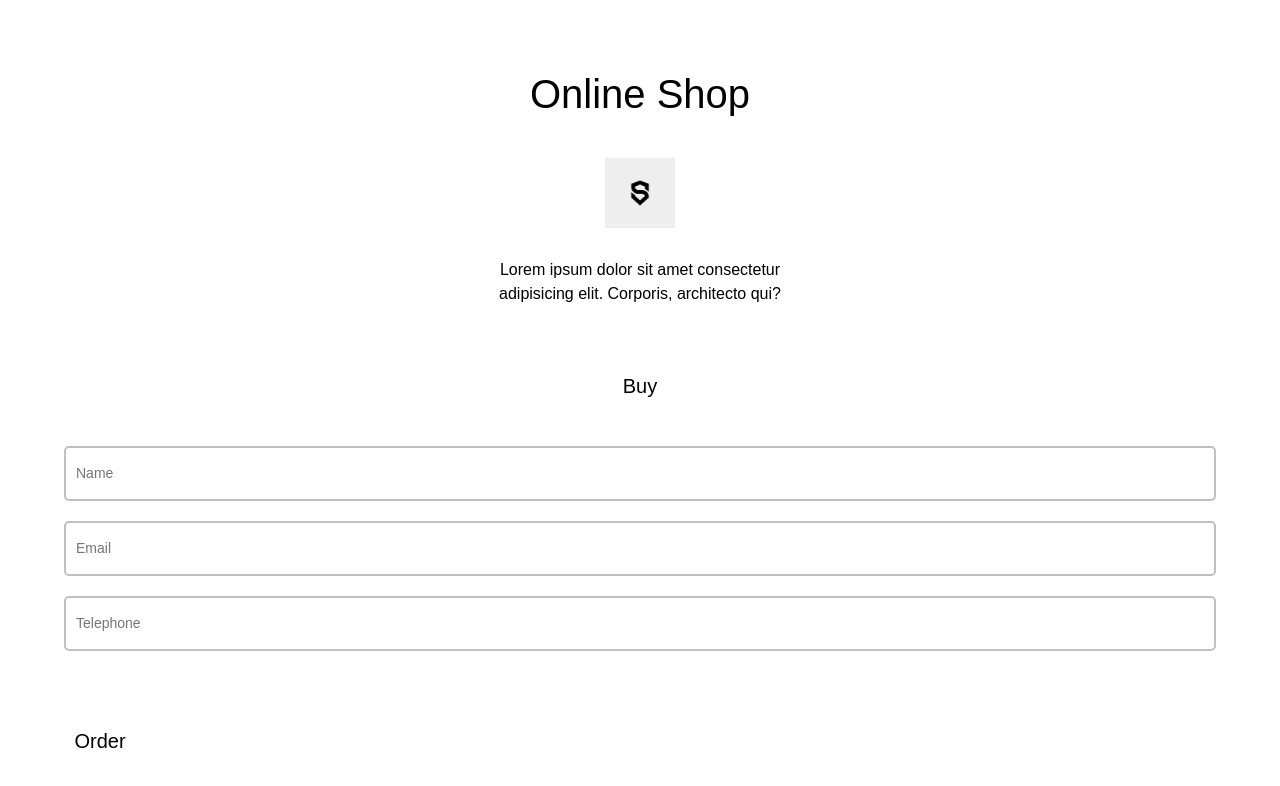
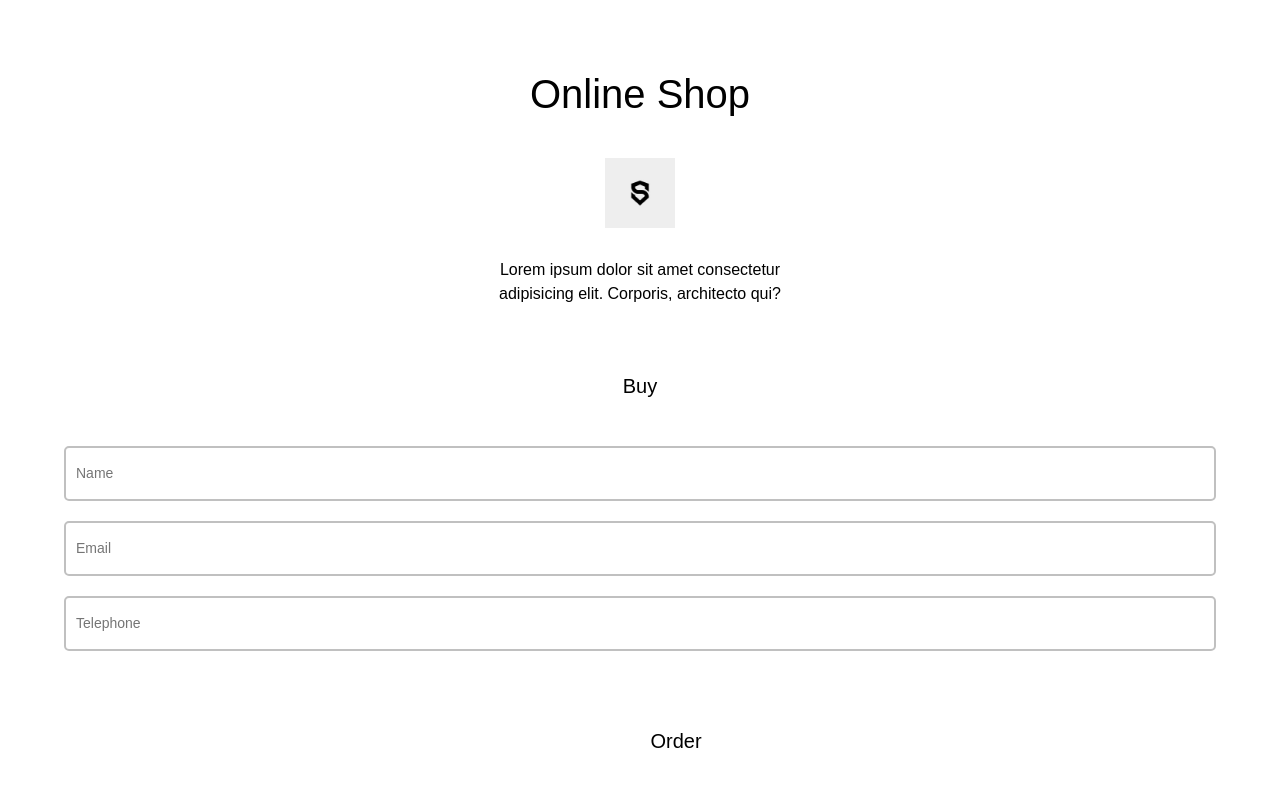
Before and after one commit to samihada10/samihada.github.io, a plain HTML site: page index.html in a window 1280 px wide. Drawn offline with nearby package versions, Linux system fonts and the light colour scheme.

Commit message:
Update index.css

```diff
--- a/index.css
+++ b/index.css
@@ -68,4 +68,22 @@
 }
 input:focus {
   border-color: #db5d5d;
+
 }
+
+
+#order {
+  border: 0;
+  border-radius: 5px;
+  margin-top: 50px;
+  margin-left: 45%;
+  height: 60px;
+  width: 200px;
+  font-size: 20px;
+  font-weight: 500;
+  cursor: pointer;
+  transition: all 500ms ease;
+  color: var (--tg-theme-button-color);
+  background: var(--tg-theme-button-text-color);
+  text-align: center;
+}
```
